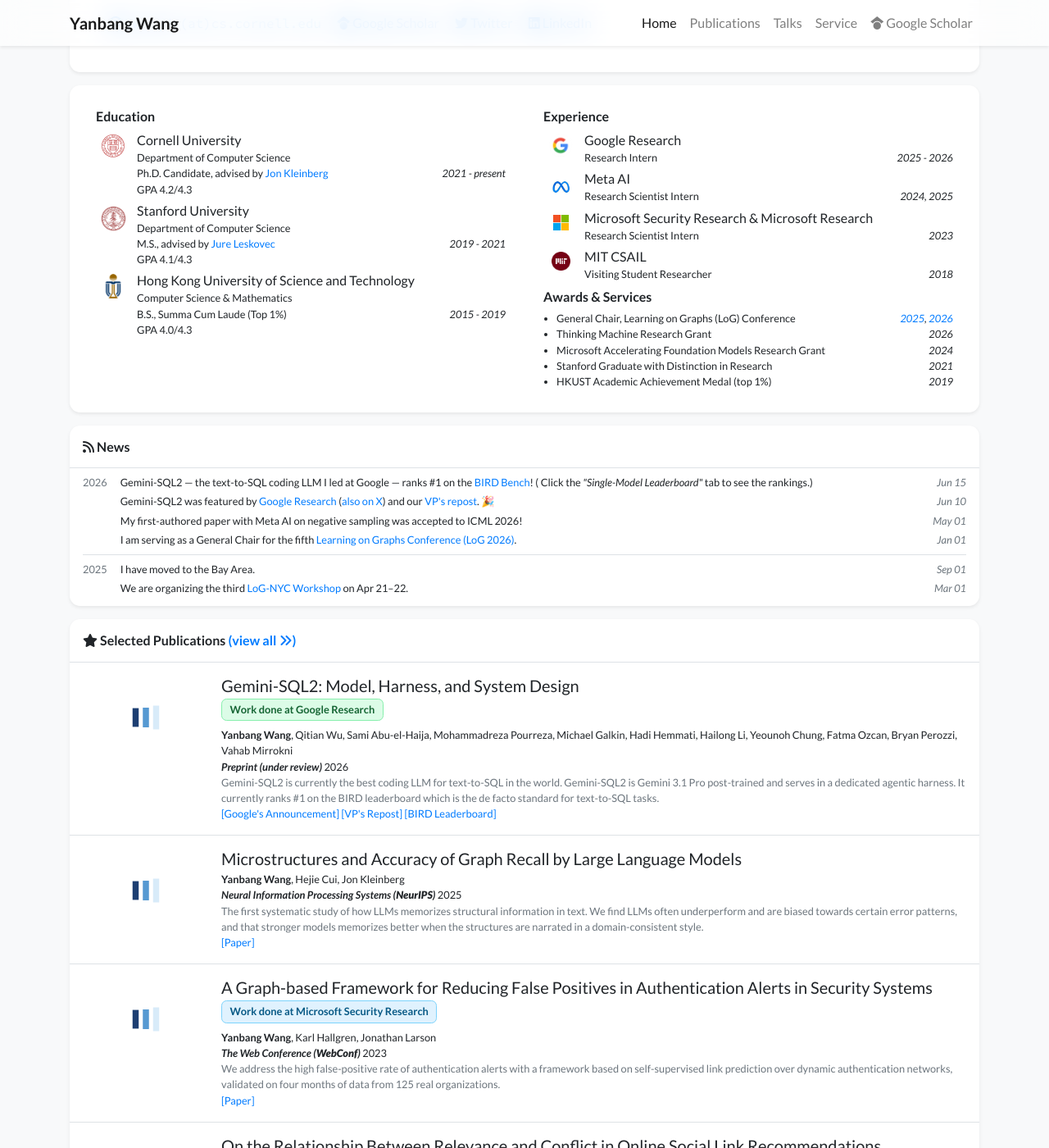
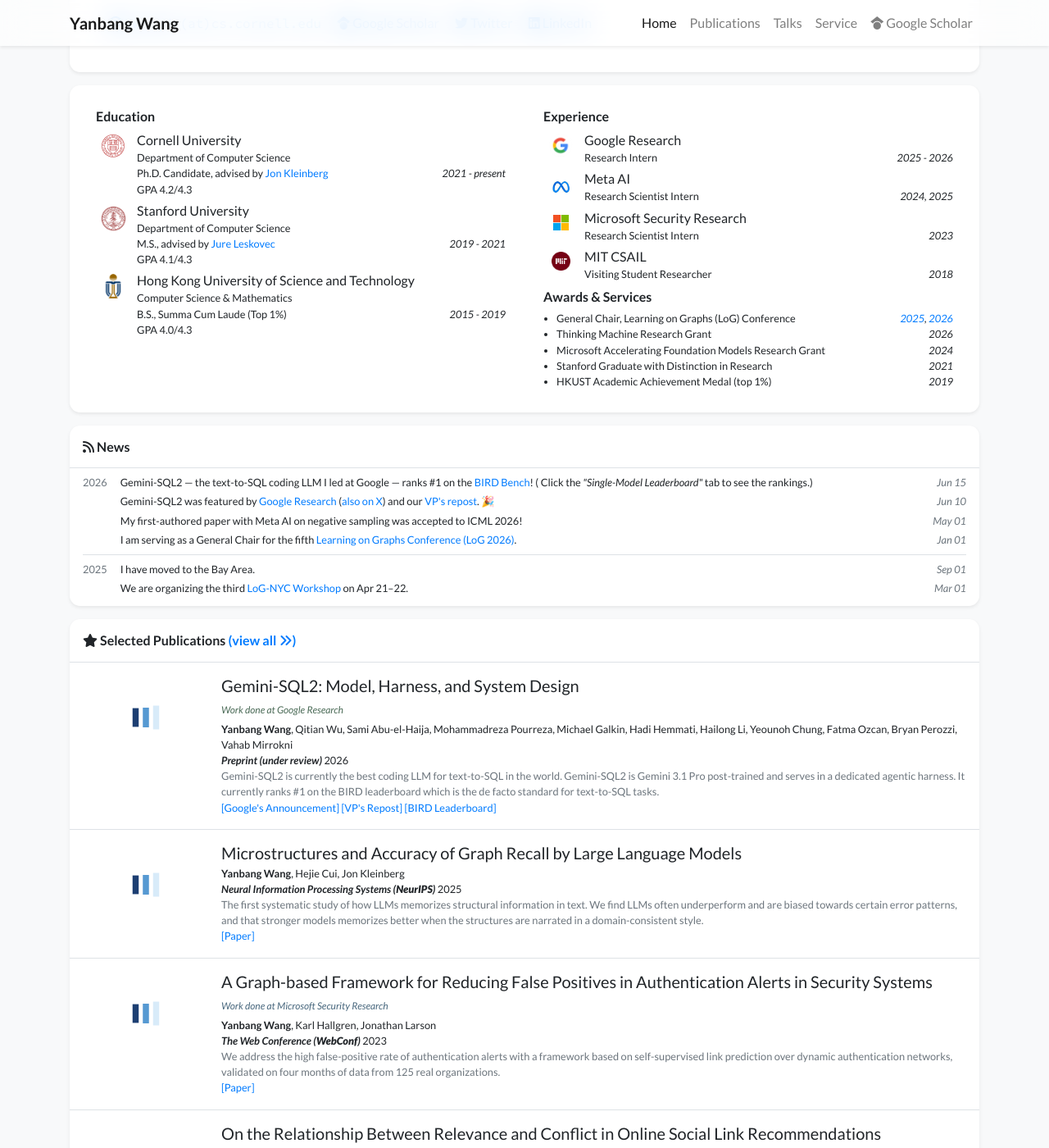
Before and after one commit to Abel0828/abel0828.github.io, a Jekyll site: the page built from index.html, in a window 1280 px wide and 1400 px high, scrolled down 889 px. Shown: the whole window at 82% size. Built offline with Jekyll 4.4.1, drawn with Linux system fonts in a browser that asks for light colours; nearby versions of some CDN libraries; a style sheet for code colours, icons or effects is not loaded.

Commit message:
Refine affiliation styling and add Meta research attribution

```diff
--- a/_data/profile.yml
+++ b/_data/profile.yml
@@ -100,7 +100,7 @@ experience:
   logo_size: 36
   position: Research Scientist Intern
   date: 2024, 2025
-- name: Microsoft Security Research & Microsoft Research
+- name: Microsoft Security Research
   logo: /assets/images/badges/microsoft.png
   logo_size: 19
   position: Research Scientist Intern
--- a/_includes/widgets/publication_item.html
+++ b/_includes/widgets/publication_item.html
@@ -11,7 +11,7 @@
         <div class="col-md-9 col-xl-10 p-3 pl-md-0">
             <h5 class="mt-0 mb-1 font-weight-normal">{{ item.title }}</h5>
             {% if item.workplace %}
-            <div class="mb-2"><span class="publication-workplace publication-workplace--{{ item.workplace_style | escape }}">Work done at {{ item.workplace | escape }}</span></div>
+            <div class="mb-1"><span class="publication-workplace publication-workplace--{{ item.workplace_style | escape }}">Work done at {{ item.workplace | escape }}</span></div>
             {% endif %}
             <p class="mt-0 mb-0 small">{% include widgets/author_list.html authors=item.authors %}</p>
             <p class="mt-0 mb-0 small">{{item.pub_pre}}<i><strong>{{ item.pub }}</strong></i>{{ item.pub_post }} {{ item.pub_date }} {{ item.pub_last }} <span data-semantic-scholar-id="{{ item.semantic_scholar_id }}"></span></p>
@@ -38,7 +38,7 @@
             <div>
                 <h5 class="mt-0 mb-1 font-weight-normal">{{ item.title }}</h5>
                 {% if item.workplace %}
-                <div class="mb-2"><span class="publication-workplace publication-workplace--{{ item.workplace_style | escape }}">Work done at {{ item.workplace | escape }}</span></div>
+                <div class="mb-1"><span class="publication-workplace publication-workplace--{{ item.workplace_style | escape }}">Work done at {{ item.workplace | escape }}</span></div>
                 {% endif %}
                 <p class="mt-0 mb-0 small">{% include widgets/author_list.html authors=item.authors %}</p>
                 <p class="mt-0 mb-0 small">{{item.pub_pre}}<i><strong>{{ item.pub }}</strong></i>{{ item.pub_post }} {{ item.pub_date }} {{ item.pub_last }} <span data-semantic-scholar-id="{{ item.semantic_scholar_id }}"></span></p>
--- a/assets/css/global.css
+++ b/assets/css/global.css
@@ -91,25 +91,26 @@ div.lazy {
 .publication-workplace {
     display: inline-block;
     max-width: 100%;
-    padding: 0.2rem 0.6rem;
-    border: 1px solid;
-    border-radius: 0.4rem;
-    font-size: 0.8rem;
-    font-weight: 600;
+    padding: 0;
+    border: 0;
+    background: transparent;
+    font-size: 0.75rem;
+    font-weight: 400;
+    font-style: italic;
     line-height: 1.5;
     white-space: normal;
 }
 
 .publication-workplace--microsoft {
-    color: #075985;
-    background-color: #e0f2fe;
-    border-color: #7dd3fc;
+    color: #49687e;
 }
 
 .publication-workplace--google {
-    color: #166534;
-    background-color: #dcfce7;
-    border-color: #86efac;
+    color: #4b6b57;
+}
+
+.publication-workplace--meta {
+    color: #52658a;
 }
 
 .email-text {
```
Also changed, not shown: _publications/2026/2026-negative-sampling.md (+2 -0 lines).
